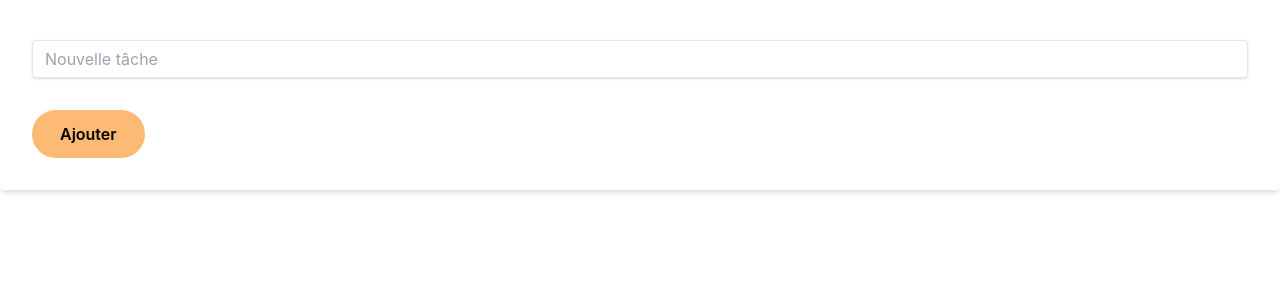
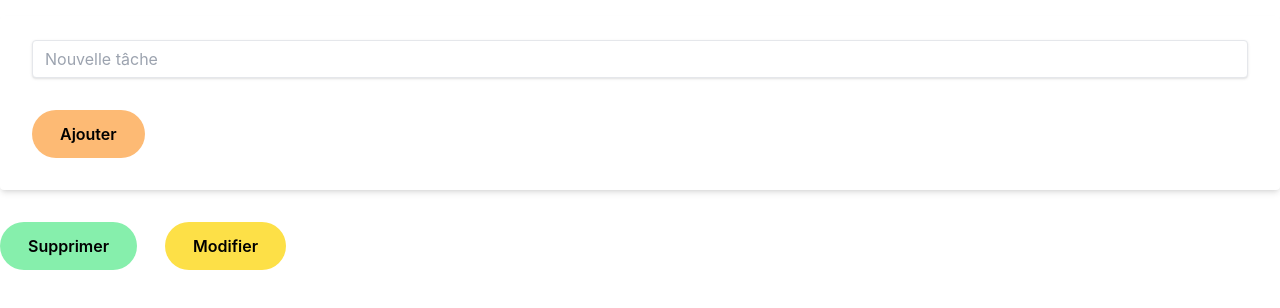
Before and after one commit to Walid-Belkassmi/to-do-list-list, a React (Create React App) app: page / in a window 1280 px wide. Shown: the top 308 px of the page. Built offline with nearby package versions, Linux system fonts and the light colour scheme.

Commit message:
button modif

```diff
--- a/src/App.js
+++ b/src/App.js
@@ -33,6 +33,8 @@ class App extends React.Component {
     const index = clonedTasks.indexOf(i)
     clonedTasks.splice(index, 1)
 
+    console.log('delete')
+
     this.setState({
       tasks: clonedTasks
     })
@@ -42,7 +44,8 @@ class App extends React.Component {
     return (
       <>
         <Form addTask={this.addTask} />
-        <List tasks={this.state.tasks} />
+        <List tasks={this.state.tasks} delete={this.deleteTask}/>
+
       </>
     );
   }
--- a/src/components/List.js
+++ b/src/components/List.js
@@ -3,8 +3,13 @@ import React from "react";
 class List extends React.Component {
   render() {
     console.log(this.props.tasks);
-    return <>{this.props.tasks}</>;
-  }
+    return (
+        <>
+            {this.props.tasks}
+            <button className="bg-green-300 font-semibold hover:bg-green-500 rounded-3xl hover:text-white px-7 py-3 mt-3" onClick={this.props.delete}>Supprimer</button>
+            <button className="bg-yellow-300 font-semibold hover:bg-yellow-500 rounded-3xl hover:text-white px-7 py-3 mx-7 my-4">Modifier</button>
+        </>
+  )}
 }
 
 export default List;
```
